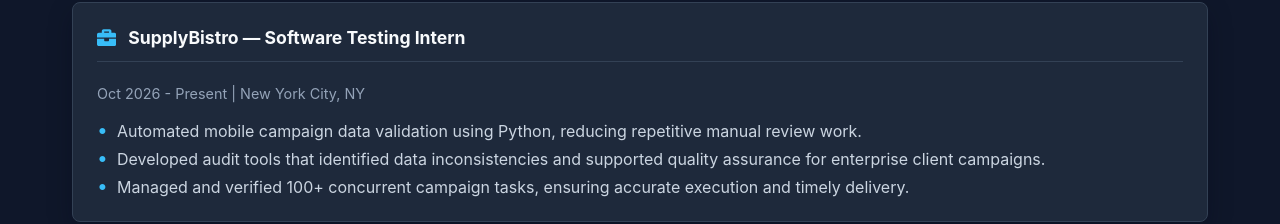
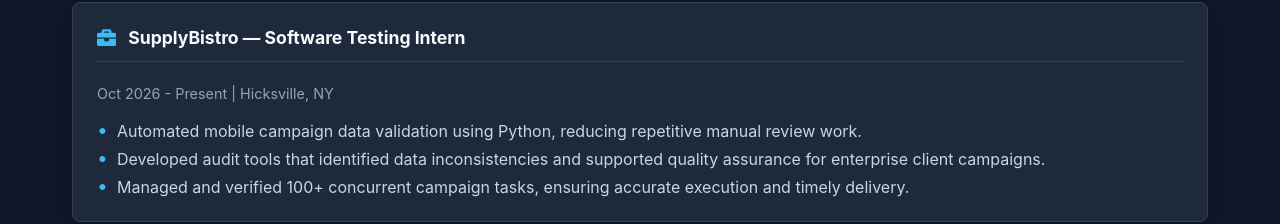
Before and after one commit to rchowd9/personal-portfolio, a React (Vite) app: page /#/experience in a window 1280 px wide. Shown: the part 322-546 px from the top of the page. Built offline with nearby package versions, Linux system fonts and the light colour scheme.

Commit message:
added role

```diff
--- a/src/pages/Experience.jsx
+++ b/src/pages/Experience.jsx
@@ -8,7 +8,7 @@ export default function Experience() {
       company: "SupplyBistro",
       role: "Software Testing Intern",
       duration: "Oct 2026 - Present",
-      location: "New York City, NY",
+      location: "Hicksville, NY",
       achievements: [
         "Automated mobile campaign data validation using Python, reducing repetitive manual review work.",
         "Developed audit tools that identified data inconsistencies and supported quality assurance for enterprise client campaigns.",
```
